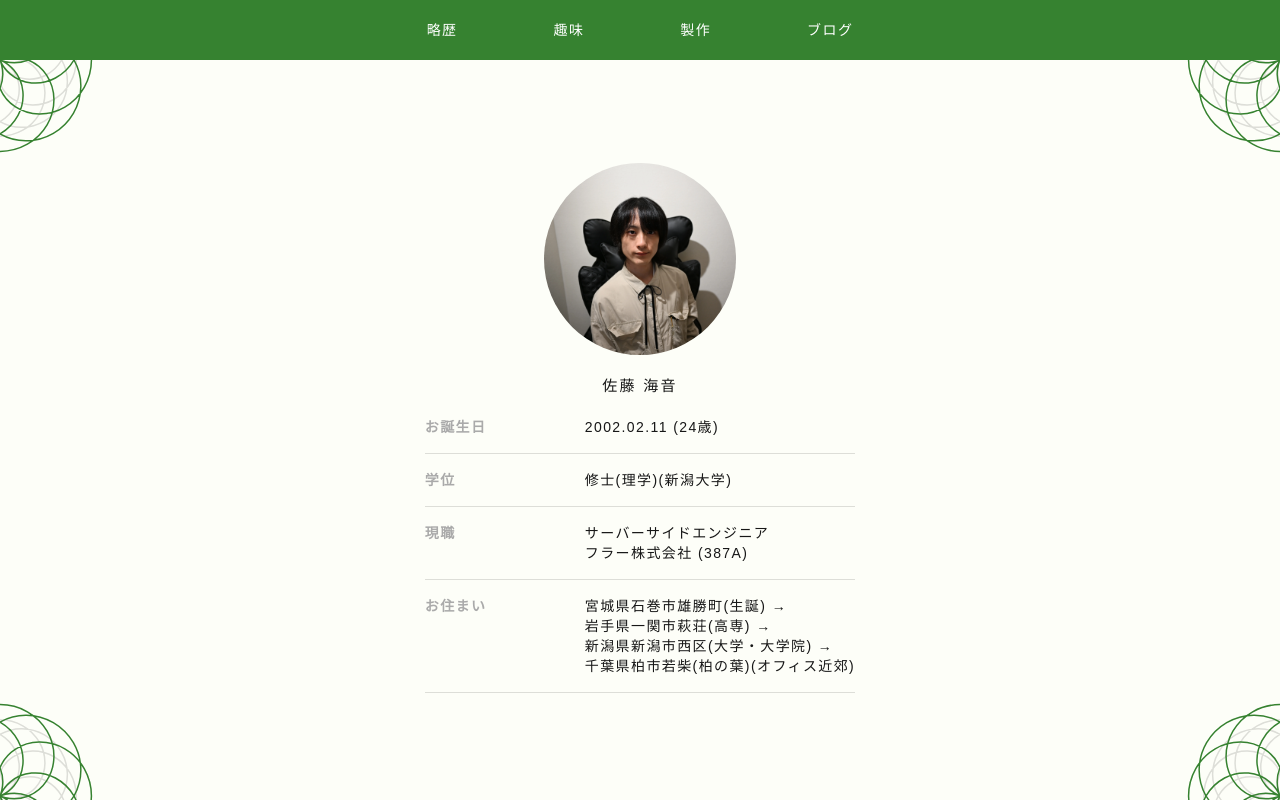
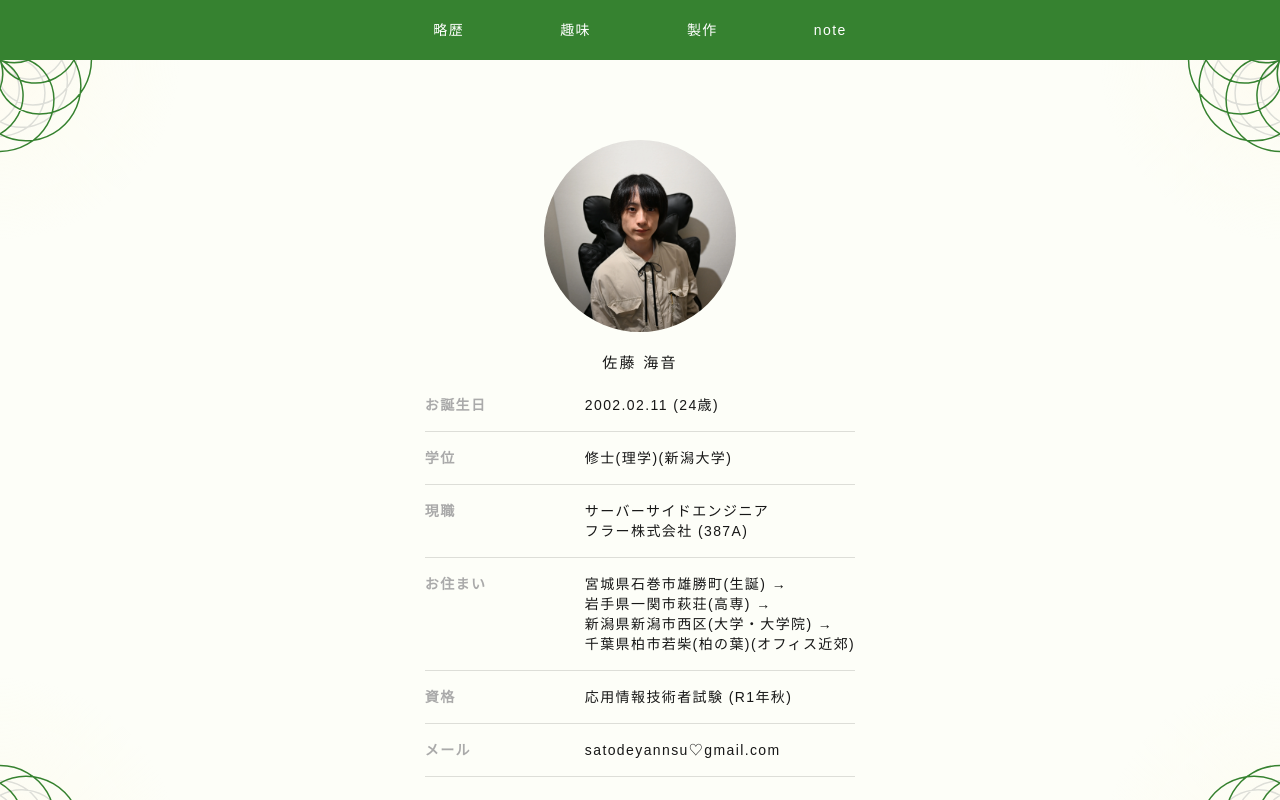
Before and after one commit to skpub/portfoliov4, a Next.js app: page / in a window 1280 px wide. Shown: the top 800 px of the page. Built offline with nearby package versions, Linux system fonts and the light colour scheme; no server answers.

Commit message:
一通り書き終わった

```diff
--- a/app/globals.css
+++ b/app/globals.css
@@ -7,6 +7,9 @@
 	--color-b-weak: #ddded8;
 	--color-f-shadow: #aaa;
 	--color-b-shadow: #ddded8;
+	--corner-glow-core: rgb(255 250 235 / 58%);
+	--corner-glow-mid: rgb(255 250 235 / 26%);
+	--corner-glow-radius: clamp(7rem, 18vw, 15rem);
 }
 
 @media (prefers-color-scheme: dark) {
@@ -17,6 +20,12 @@
 		--background: #1a1c17;
 		--color-accent: #2d7a57;
 		--foreground: #ededed;
+		--corner-glow-core: color-mix(
+			in srgb,
+			var(--color-accent) 42%,
+			transparent
+		);
+		--corner-glow-mid: color-mix(in srgb, var(--color-accent) 18%, transparent);
 	}
 }
 
@@ -27,6 +36,7 @@
 	--font-sans: var(--font-geist-sans);
 	--font-mono: var(--font-geist-mono);
 	--color-b-weak: var(--color-b-weak);
+	--color-accent: var(--color-accent);
 }
 
 p,
--- a/app/layout.tsx
+++ b/app/layout.tsx
@@ -49,7 +49,7 @@ export default async function RootLayout({
 							className="flex flex-col min-h-screen"
 							style={{ backgroundColor: "var(--background)" }}
 						>
-							<main className="flex flex-col flex-1 overflow-x-hidden pb-[calc(8.5rem+env(safe-area-inset-bottom,0))]">
+							<main className="flex flex-col flex-1 overflow-x-hidden pb-[calc(7.5rem+env(safe-area-inset-bottom,0px))]">
 								{children}
 							</main>
 							<MobileTab />
--- a/components/page-stroke.tsx
+++ b/components/page-stroke.tsx
@@ -21,7 +21,23 @@ type PageStrokeProps = HTMLAttributes<HTMLDivElement> & {
 
 export function PageStroke({ children, className, ...props }: PageStrokeProps) {
 	return (
-		<div className={`relative overflow-hidden ${className ?? ""}`} {...props}>
+		<div
+			className={`relative isolate overflow-hidden ${className ?? ""}`}
+			{...props}
+		>
+			<div
+				aria-hidden="true"
+				className="pointer-events-none absolute inset-0"
+				style={{
+					background: [
+						"radial-gradient(circle var(--corner-glow-radius) at top left, var(--corner-glow-core) 0, var(--corner-glow-mid) 38%, transparent 78%, transparent 100%)",
+						"radial-gradient(circle var(--corner-glow-radius) at top right, var(--corner-glow-core) 0, var(--corner-glow-mid) 38%, transparent 78%, transparent 100%)",
+						"radial-gradient(circle var(--corner-glow-radius) at bottom left, var(--corner-glow-core) 0, var(--corner-glow-mid) 38%, transparent 78%, transparent 100%)",
+						"radial-gradient(circle var(--corner-glow-radius) at bottom right, var(--corner-glow-core) 0, var(--corner-glow-mid) 38%, transparent 78%, transparent 100%)",
+					].join(", "),
+					mixBlendMode: "screen",
+				}}
+			/>
 			{CORNERS_SHADOW.map(({ pos, flip }) => (
 				<div
 					style={{ transform: flip, transformOrigin: "center" }}
--- a/components/scroll-sections.tsx
+++ b/components/scroll-sections.tsx
@@ -193,6 +193,36 @@ function HobbiesSection() {
 					))}
 				</div>
 			</ProfileRow>
+			<ProfileRow label="カメラ">
+				Nikon ZR を買った。色々撮り始める予定。プロフの写真も Nikon ZR
+				で撮ったもの。
+			</ProfileRow>
+			<ProfileRow label="音楽">
+				<p>
+					親のバンドの練習場で育ったので、特に器楽の素養はないが絶対音感があり、ある程度リアルタイムでアナライズ出来る。
+				</p>
+				<p>「今の B7(b9,b13)さぁ、(略)」</p>
+				<p>などと突然レビューを始めることがある。</p>
+			</ProfileRow>
+			<ProfileRow label="数学">
+				修士論文の結果は数列空間のpositive-corn (\ell^1(\Z)_+) 間の (和と
+				pointwise の積に関する)
+				スペクトル保存写像がそれぞれ形を決定できるというもの
+				(ただし前者の貢献は指導教員によるところが大きく、後者については私のオリジナルだが前者の結果を大いに参考にした上で特性関数に限定した結果であることに注意)。
+				これを完全に解いた上で、局所コンパクト群や順序 Banach
+				環に一般化出来ないか、と考えている最中。
+				私は勉強好きじゃなくて研究が好きなアイデアマンなので抽象調和解析詳しい人色々教えて。
+				特性関数に制限したところの結果を一般化するところの理論が作れたら、あとはギャップ少ないと思う。
+				非可換は、知らん。私の指導教員とその指導教員がなんかやっとる。
+			</ProfileRow>
+			<ProfileRow label="ファッション">
+				<p>
+					基本的に可愛いものが好きなのでレディースの服ばかり着ている。ただ一人でレディースのコーナーに入るのは気が引けるので女性の友人に選ぶのを手伝ってもらって買っている。柏の葉のららぽーとに行くといるかもしれない。
+				</p>
+				<p>たまにメンズの服を着て会社に行くと</p>
+				<p>「佐藤さんそういうのも着るんですね？」</p>
+				<p>と言われるようになった。逆だろ。</p>
+			</ProfileRow>
 		</dl>
 	);
 }
@@ -200,8 +230,30 @@ function HobbiesSection() {
 function WorksSection() {
 	return (
 		<dl className="space-y-4">
-			<ProfileRow label="準備中">
-				ここに製作物の内容を追加していきます。
+			<ProfileRow label="短歌共有サイト">
+				<p>
+					<a
+						className="text-accent underline"
+						href="https://github.com/skpub/tankas"
+					>
+						フロントエンド
+					</a>
+				</p>
+				<p>
+					<a
+						className="text-accent underline"
+						href="https://github.com/skpub/meigens-api"
+					>
+						バックエンド
+					</a>
+				</p>
+				OIDCもOAuth2もクリーンアーキテクチャも知らなかった時代に作ったSNSみたいなもの
+				これはフラーのインターン面接で見せるために meigens-api
+				(高専教員の名言を管理するための最悪な API)
+				の応用としてフロントだけ数日で作ったものの気がする。WebSocket
+				を用いてサーバ側から TL
+				の自動更新をかけるようになっているのがセールスポイント。あと何故か
+				SvelteKit で作られている。Next.js も触れるよ。
 			</ProfileRow>
 		</dl>
 	);
@@ -211,7 +263,7 @@ function BlogSection() {
 	return (
 		<dl className="space-y-4">
 			<ProfileRow label="準備中">
-				ここにブログの導線を追加していきます。
+				note に何か書いたらあとあと追記していくよ。
 			</ProfileRow>
 		</dl>
 	);
@@ -241,6 +293,8 @@ export function ScrollSections() {
 						新潟県新潟市西区(大学・大学院) → {"\n"}
 						千葉県柏市若柴(柏の葉)(オフィス近郊)
 					</ProfileRow>
+					<ProfileRow label="資格">応用情報技術者試験 (R1年秋)</ProfileRow>
+					<ProfileRow label="メール">satodeyannsu♡gmail.com</ProfileRow>
 				</dl>
 			</PageStroke>
 
--- a/components/sections.ts
+++ b/components/sections.ts
@@ -19,9 +19,9 @@ export const SECTIONS = [
 	},
 	{
 		id: "blog",
-		label: "ブログ",
-		title: "Blog",
-		description: "記事やメモへの入り口。",
+		label: "note",
+		title: "Articles",
+		description: "note記事への入り口。",
 	},
 ] as const;
 
```
